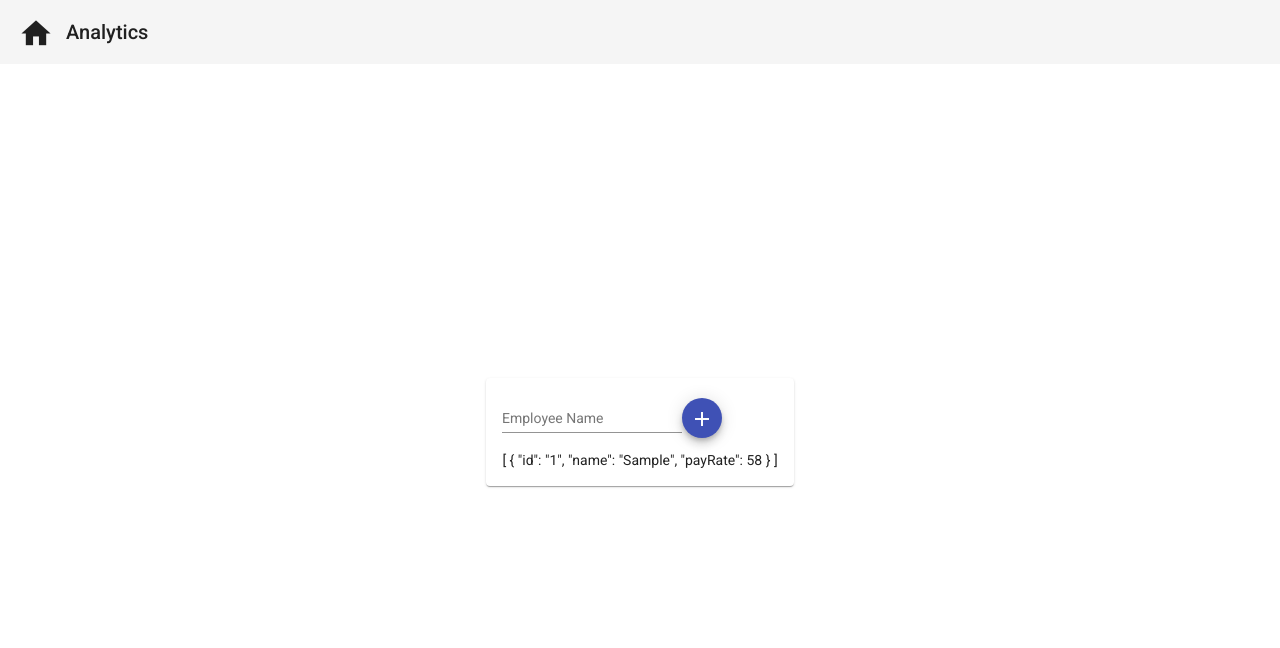
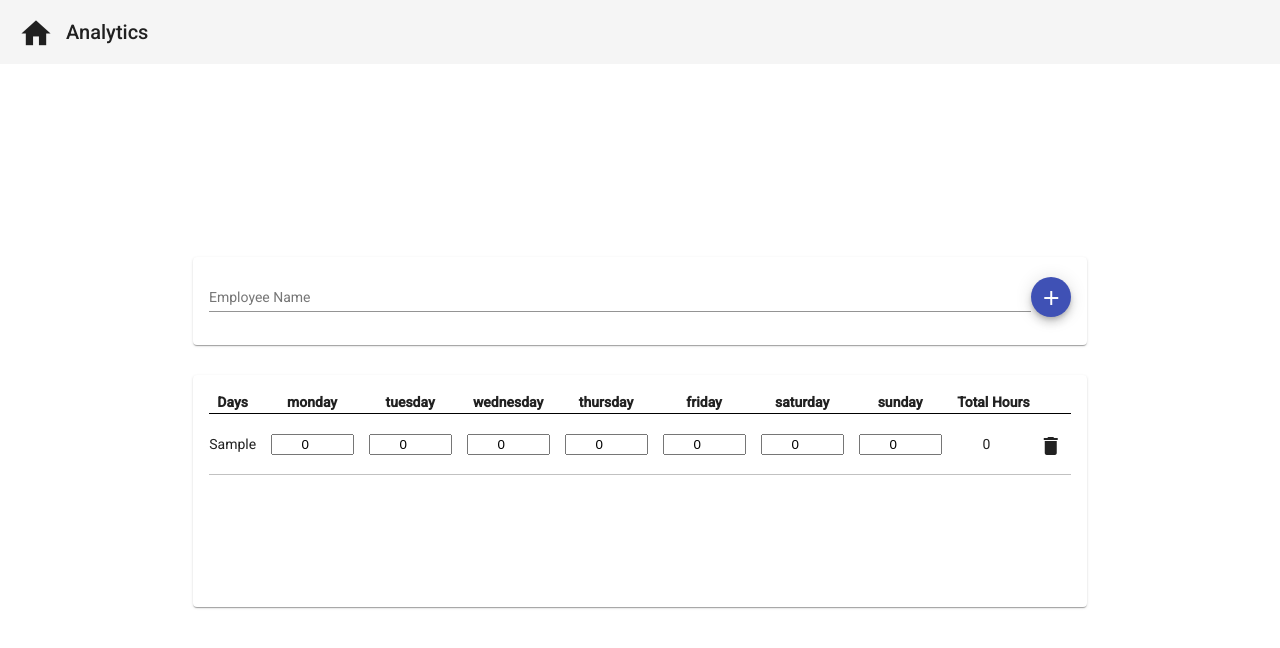
Before and after one commit to talmage89/Timesheet-App, an Angular app: page /timesheet in a window 1280 px wide. Both pictures are taken after typing "Sample" into the empty fields and a click on the button "add". Shown: the top 648 px of the page. Built offline with nearby package versions, Linux system fonts and the light colour scheme.

Commit message:
completed unit #8

```diff
--- a/src/app/app.module.ts
+++ b/src/app/app.module.ts
@@ -10,6 +10,7 @@
 import { TopNavbarComponent } from './components/top-navbar/top-navbar.component';
 import { AnalyticsTableComponent } from './components/analytics-table/analytics-table.component';
 import { MaterialModule } from './modules/material.module';
+import { FormsModule } from '@angular/forms';
 
 @NgModule({
   declarations: [
@@ -25,7 +26,8 @@
     BrowserModule,
     AppRoutingModule,
     BrowserAnimationsModule,
-    MaterialModule
+    MaterialModule,
+    FormsModule
   ],
   providers: [],
   bootstrap: [AppComponent]
--- a/src/app/components/timesheet/timesheet.component.html
+++ b/src/app/components/timesheet/timesheet.component.html
@@ -11,8 +11,31 @@
             <button mat-mini-fab color="primary" (click)="addEmployee()">
                 <mat-icon>add</mat-icon>
             </button>
+        </mat-card>
 
-            <div>{{employees | json}}</div>
+        <mat-card class="hours">
+            <table>
+                <thead>
+                    <th>Days</th>
+                    <th *ngFor="let day of weekdays">{{day}}</th>
+                    <th>Total Hours</th>
+                    <th></th>
+                </thead>
+                <tbody>
+                    <tr *ngFor="let employee of employees; let i = index">
+                        <td>{{employee.name}}</td>
+                        <td *ngFor="let day of weekdays">
+                            <input type="number" [id]="day" [(ngModel)]="employee[day]" class="hours-input">
+                        </td>
+                        <td class="total-cell">{{getTotalHours(employee)}}</td>
+                        <td>
+                            <button mat-icon-button (click)="deleteEmployee(i)">
+                                <mat-icon>delete</mat-icon>
+                            </button>
+                        </td>
+                    </tr>
+                </tbody>
+            </table>
         </mat-card>
     </div>
 </div>
--- a/src/app/components/timesheet/timesheet.component.scss
+++ b/src/app/components/timesheet/timesheet.component.scss
@@ -5,3 +5,50 @@
 .cards {
     margin: auto;
 }
+
+mat-form-field {
+    width: calc(100% - 40px);
+}
+
+.hours {
+    margin-top: 30px;
+}
+
+.hours {
+    min-height: 200px;
+    margin-top: 30px;
+    display: flex;
+    flex-direction: column;
+    justify-content: space-between;
+}
+
+.hours-input {
+    max-width: 75px;
+    margin-left: 15px;
+    text-align: center;
+}
+
+.total-cell {
+    text-align: center;
+}
+
+table {
+    border-collapse: collapse;
+}
+
+th {
+    border-bottom: 1px solid black;
+
+    &:not(:first-child) {
+        padding-left: 15px;
+    }
+}
+
+td {
+    text-align: center;
+    padding: 10px 0px;
+}
+
+tr td {
+    border-bottom:1pt solid #C1C1C1;
+}
--- a/src/app/components/timesheet/timesheet.component.ts
+++ b/src/app/components/timesheet/timesheet.component.ts
@@ -16,6 +16,7 @@
   employeeNameFC = new FormControl('', this.nameValidator());
   employees: Employee[] = [];
   employeeId = 0;
+  weekdays: string[] = ['monday', 'tuesday', 'wednesday', 'thursday', 'friday', 'saturday', 'sunday'];
 
   constructor(
     private route: ActivatedRoute,
@@ -35,7 +36,14 @@
         id: this.employeeId.toString(),
         departmentId: this.department?.id,
         name: this.employeeNameFC.value,
-        payRate: Math.floor(Math.random()*50) + 50
+        payRate: Math.floor(Math.random() * 50) + 50,
+        monday: 0,
+        tuesday: 0,
+        wednesday: 0,
+        thursday: 0,
+        friday: 0,
+        saturday: 0,
+        sunday: 0
       })
 
       this.employeeNameFC.setValue('');
@@ -43,12 +51,12 @@
   }
 
   nameValidator(): ValidatorFn {
-    return (control: AbstractControl): { [key: string]: any} | null => {
+    return (control: AbstractControl): { [key: string]: any } | null => {
       let error = null;
       if (this.employees && this.employees.length) {
         this.employees.forEach(employee => {
           if (employee.name.toLocaleLowerCase() === control.value.toLocaleLowerCase()) {
-            error = {duplicate: true};
+            error = { duplicate: true };
           }
         })
       }
@@ -56,4 +64,13 @@
     }
   }
 
+  getTotalHours(employee: Employee): number {
+    return employee.monday + employee.tuesday + employee.wednesday + employee.thursday +
+      employee.friday + employee.saturday + employee.sunday;
+  }
+
+  deleteEmployee(index: number): void {
+    this.employees.splice(index, 1);
+  }
+
 }
```
Also changed, not shown: src/app/interfaces/employee.ts (+9 -0 lines).
